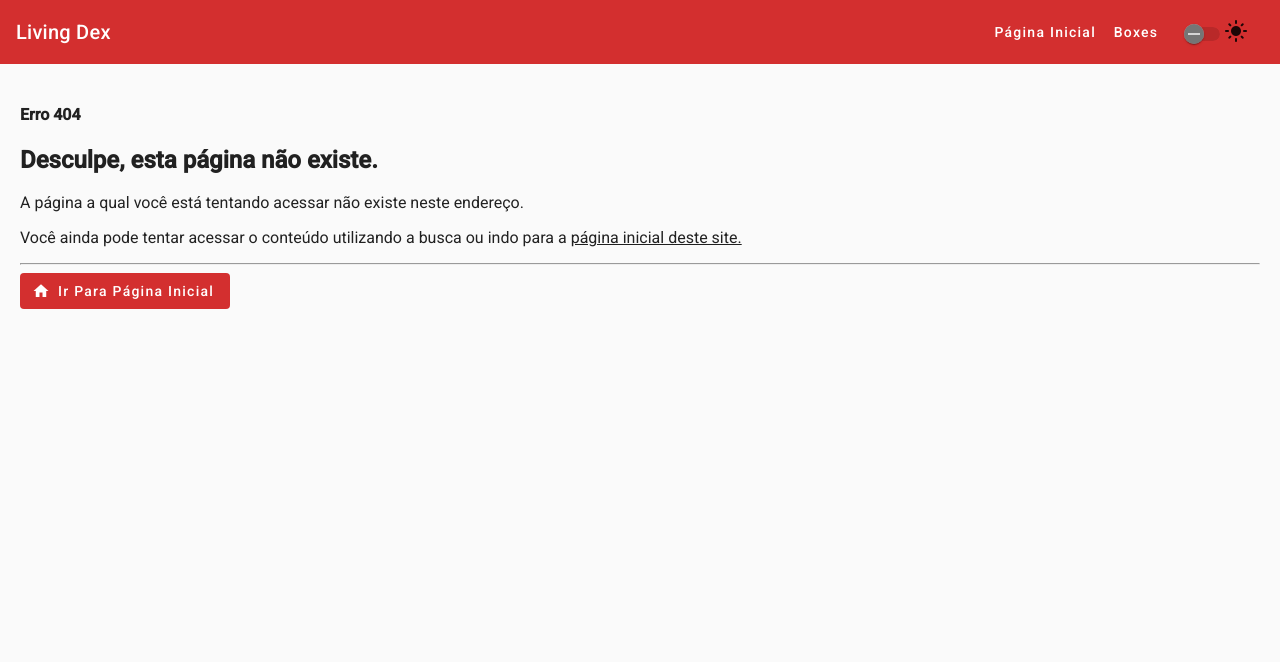
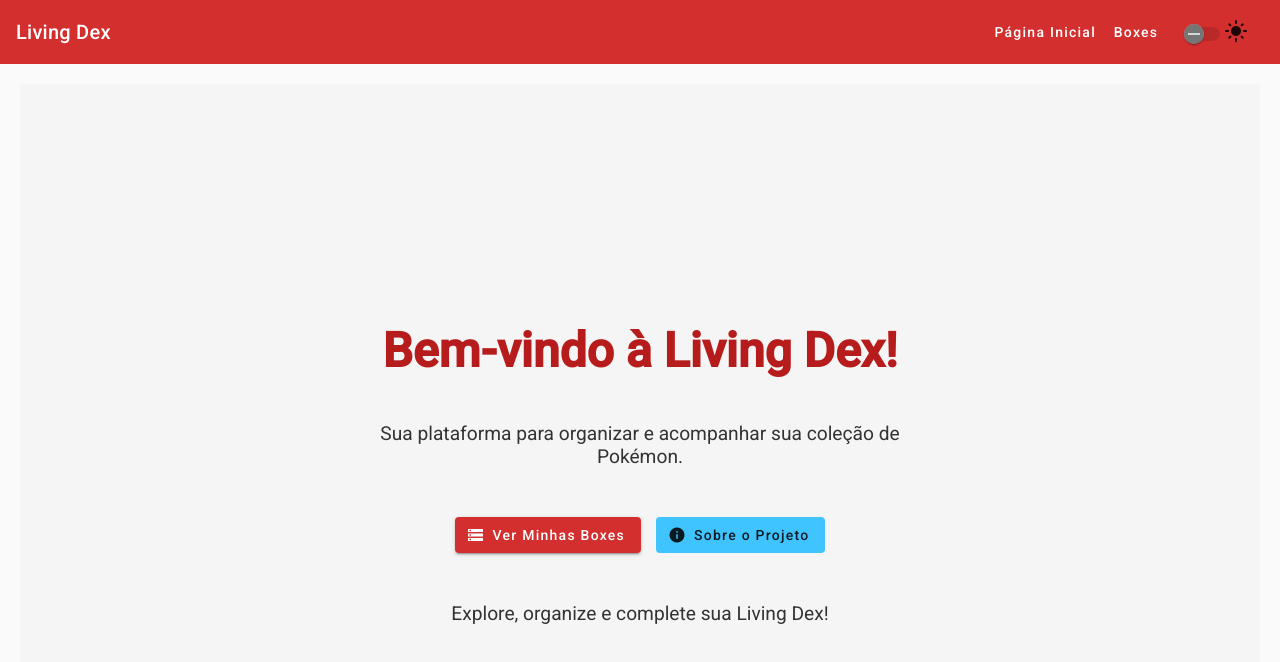
Before and after one commit to Chamoouske/living-dex, an Angular app: page / in a window 1280 px wide. Before the commit this address led to /boxes. Shown: the top 662 px of the page. Built offline with nearby package versions, Linux system fonts and the light colour scheme.

Commit message:
feat: adicao da pagina inicial do projeto

```diff
--- /dev/null
+++ b/src/app/features/home/home.component.html
@@ -0,0 +1,17 @@
+<div class="home-container">
+  <h1>Bem-vindo à Living Dex!</h1>
+  <p>Sua plataforma para organizar e acompanhar sua coleção de Pokémon.</p>
+
+  <div class="action-buttons">
+    <button mat-raised-button color="primary" [routerLink]="['/box']">
+      <mat-icon>storage</mat-icon>
+      Ver Minhas Boxes
+    </button>
+    <button mat-flat-button color="accent" [routerLink]="['/']">
+      <mat-icon>info</mat-icon>
+      Sobre o Projeto
+    </button>
+  </div>
+
+  <p>Explore, organize e complete sua Living Dex!</p>
+</div>
--- /dev/null
+++ b/src/app/features/home/home.component.scss
@@ -0,0 +1,47 @@
+.home-container {
+  display: flex;
+  flex-direction: column;
+  align-items: center;
+  justify-content: center;
+  min-height: calc(100vh - 64px); // Ajuste para a altura da toolbar
+  text-align: center;
+  padding: 20px;
+  background-color: var(--background-color, #f5f5f5); // Usar variável CSS para o tema
+  color: var(--text-color, #333); // Usar variável CSS para o tema
+}
+
+h1 {
+  font-size: 3em;
+  margin-bottom: 0.5em;
+  color: var(--primary-text-color, #333);
+}
+
+p {
+  font-size: 1.2em;
+  margin-bottom: 1.5em;
+  max-width: 600px;
+}
+
+.action-buttons {
+  display: flex;
+  gap: 15px;
+  margin-top: 20px;
+  margin-bottom: 30px;
+}
+
+// Ajustes responsivos
+@media (max-width: 600px) {
+  h1 {
+    font-size: 2em;
+  }
+  p {
+    font-size: 1em;
+  }
+  .action-buttons {
+    flex-direction: column;
+    width: 100%;
+    button {
+      width: 100%;
+    }
+  }
+}
--- a/src/theme/custom-theme.scss
+++ b/src/theme/custom-theme.scss
@@ -3,15 +3,18 @@
 
 @include mat.core();
 
+// -- COLOR PALETTES --
 $pokedex-primary: mat.m2-define-palette(mat.$m2-red-palette, 700, 500, 800);
 $pokedex-accent:  mat.m2-define-palette(mat.$m2-light-blue-palette, A200, A100, A400);
 $pokedex-warn:    mat.m2-define-palette(mat.$m2-amber-palette);
 
+// -- TYPOGRAPHY --
 $pokedex-typography: mat.m2-define-typography-config(
   $font-family: 'Roboto, sans-serif',
   $headline-1: mat.m2-define-typography-level(112px, 112px, 300, $letter-spacing: -0.05em),
 );
 
+// -- LIGHT THEME DEFINITION --
 $pokedex-light-theme: mat.m2-define-light-theme((
   color: (
     primary: $pokedex-primary,
@@ -21,6 +24,7 @@
   typography: $pokedex-typography,
 ));
 
+// -- DARK THEME DEFINITION --
 $pokedex-dark-theme: mat.m2-define-dark-theme((
   color: (
     primary: $pokedex-primary,
@@ -31,25 +35,9 @@
 ));
 
 
+// -- THEME APPLICATION --
 @mixin apply-theme() {
-  @include mat.all-component-themes($pokedex-light-theme);
-  body {
-    background-color: #f5f5f5;
-  }
-  .pokedex-screen {
-    background-color: mat.m2-get-color-from-palette($pokedex-accent, 50);
-    border: 2px solid mat.m2-get-color-from-palette($pokedex-accent);
-  }
-
-  body.dark-theme {
-    @include mat.all-component-themes($pokedex-dark-theme);
-    background-color: #303030;
-    .pokedex-screen {
-      background-color: #424242;
-      border-color: mat.m2-get-color-from-palette($pokedex-accent, 200);
-    }
-  }
-
+  // -- GLOBAL STYLES FOR BOTH THEMES --
   html, body { height: 100%; }
 
   body {
@@ -57,8 +45,39 @@
     font-family: Roboto, "Helvetica Neue", sans-serif;
   }
 
+  // Apply light theme styles by default
+  @include mat.all-component-themes($pokedex-light-theme);
+  body {
+    // CSS Variables for light theme
+    --background-color: #f5f5f5;
+    --text-color: #333333;
+    --primary-text-color: #{mat.m2-get-color-from-palette($pokedex-primary, 900)}; // Darker primary for text
+    background-color: var(--background-color);
+    color: var(--text-color); // Use the CSS variable for default text color
+  }
+  .pokedex-screen {
+    background-color: mat.m2-get-color-from-palette($pokedex-accent, 50);
+    border: 2px solid mat.m2-get-color-from-palette($pokedex-accent);
+  }
+
+  // Apply dark theme styles when the .dark-theme class is on the body
+  body.dark-theme {
+    @include mat.all-component-themes($pokedex-dark-theme);
+    // CSS Variables for dark theme
+    --background-color: #303030;
+    --text-color: #eeeeee;
+    --primary-text-color: #{mat.m2-get-color-from-palette($pokedex-primary, 100)}; // Lighter primary for text
+    background-color: var(--background-color);
+    color: var(--text-color); // Use the CSS variable for default text color
+  }
+  body.dark-theme .pokedex-screen {
+    background-color: #424242;
+    border-color: mat.m2-get-color-from-palette($pokedex-accent, 200);
+  }
+
+  // -- CUSTOM HELPER CLASSES (reusable for both themes) --
   .text-primary {
-    color: mat.m2-get-color-from-palette($pokedex-primary);
+    color: var(--primary-text-color); // Use CSS variable
   }
 
   .text-accent {
```
Also changed, not shown: src/app/app.routes.ts (+4 -3 lines), src/app/features/home/home.component.ts (added, +21 -0 lines).
